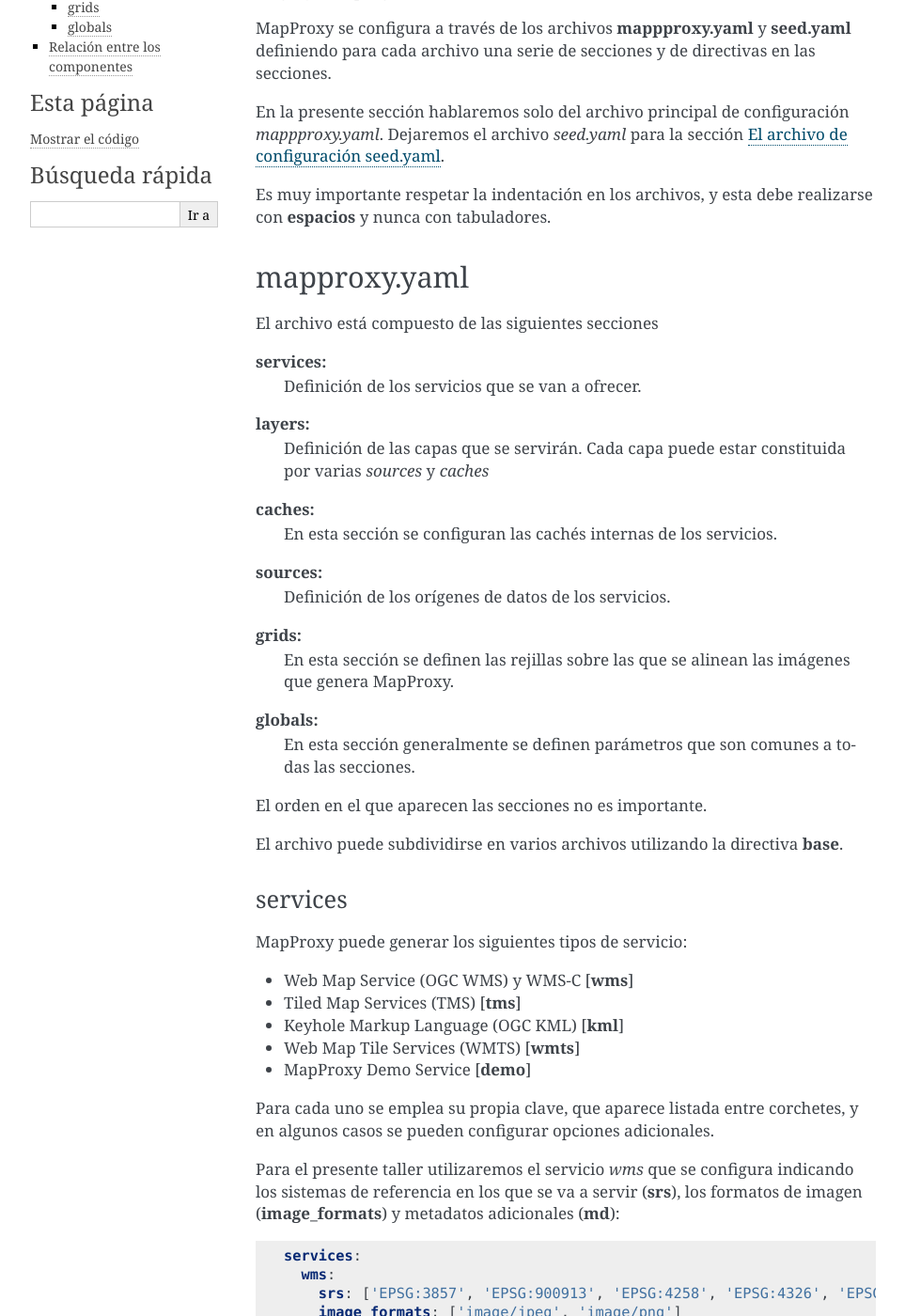
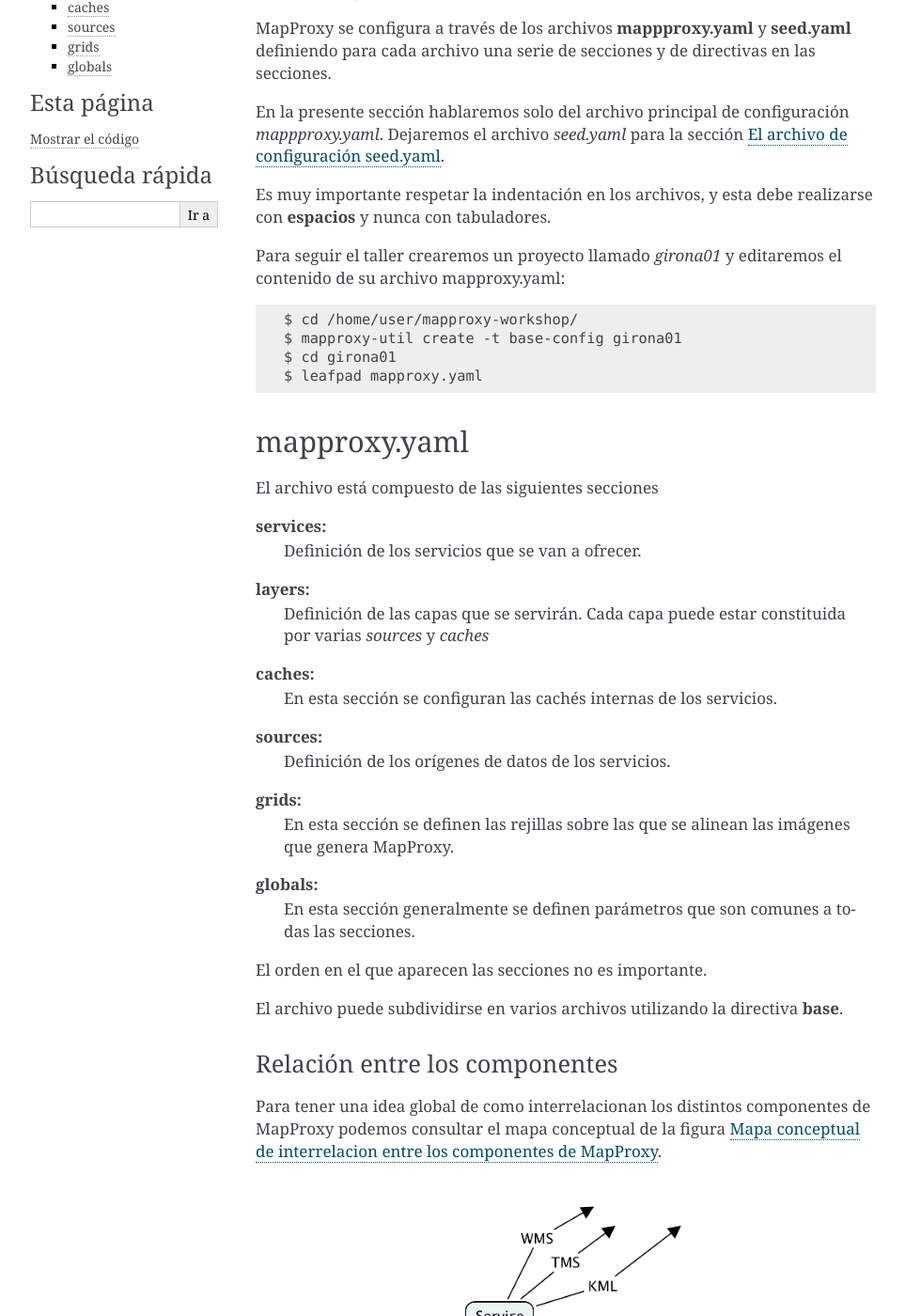
Before and after one commit to geoinquietosvlc/mapproxy-workshop, a Sphinx documentation site: the page built from doc/source/elarchivodeconfiguracion.rst, in a window 1280 px wide and 1400 px high, scrolled down 301 px. Shown: the whole window at 94% size, without its empty margins (148-1111 px from the left). Built offline with Sphinx 7.4.7, drawn with Linux system fonts in a browser that asks for light colours; some of the changed text lies outside the part shown.

Commit message:
ARCHIVO: elarchivodeconfiguracion.rst
Introducción

Añadida una pequeña sección de código para que nadie se pierda y para que inicien un proyecto y vayan sustituyendo conforme se ven las secciones.

mapproxy.yaml

Movida sección «Relación entre los componentes» y convertida en subsección de «mapproxy.yaml»

Añadidas referencias a las sustituciones que tienen que ir haciendo.

Notas al pie

Actualizados los enlaces  a 1.6.0

ARCHIVO: acelerar-wms.rst
Añadida sugerencia sobre como empezar con un proyecto limpio y como parar un servidor de producción.

ARCHIVO: instalacion-configuracion.rst
Actualizada la referencia de bit.ly al nuevo PDF http://bit.ly/mapproxy-workshop-gviii

```diff
--- a/doc/source/elarchivodeconfiguracion.rst
+++ b/doc/source/elarchivodeconfiguracion.rst
@@ -1,17 +1,31 @@
 El archivo de configuración mappproxy.yaml
 =============================================
-
 
 Introducción
 ---------------------------------
 
-Las diferentes funcionalidades de MapProxy se configuran a través de archivos *YAML* que es un estandar de serialización de datos que se emplea en diversos lenguajes de programación.
+Las diferentes funcionalidades de MapProxy se configuran a través de archivos
+*YAML* que es un estandar de serialización de datos que se emplea en diversos
+lenguajes de programación.
 
-MapProxy se configura a través de los archivos **mappproxy.yaml** y **seed.yaml** definiendo para cada archivo una serie de secciones y de directivas en las secciones.
+MapProxy se configura a través de los archivos **mappproxy.yaml** y
+**seed.yaml** definiendo para cada archivo una serie de secciones y de
+directivas en las secciones.
 
-En la presente sección hablaremos solo del archivo principal de configuración *mappproxy.yaml*. Dejaremos el archivo *seed.yaml* para la sección :ref:`elarchivodeseeding`.
+En la presente sección hablaremos solo del archivo principal de configuración
+*mappproxy.yaml*. Dejaremos el archivo *seed.yaml* para la sección
+:ref:`elarchivodeseeding`.
 
-Es muy importante respetar la indentación en los archivos, y esta debe realizarse con **espacios** y nunca con tabuladores.
+Es muy importante respetar la indentación en los archivos, y esta debe
+realizarse con **espacios** y nunca con tabuladores.
+
+Para seguir el taller crearemos un proyecto llamado *girona01* y editaremos el
+contenido de su archivo mapproxy.yaml::
+
+    $ cd /home/user/mapproxy-workshop/
+    $ mapproxy-util create -t base-config girona01
+    $ cd girona01
+    $ leafpad mapproxy.yaml
 
 mapproxy.yaml
 --------------------------------
@@ -38,7 +52,23 @@
 
 El orden en el que aparecen las secciones no es importante.
 
-El archivo puede subdividirse en varios archivos utilizando la directiva **base**.
+El archivo puede subdividirse en varios archivos utilizando la directiva
+**base**.
+
+Relación entre los componentes
+^^^^^^^^^^^^^^^^^^^^^^^^^^^^^^^^^^^^^^^^^^^^^^^^^^^^^^^^
+
+Para tener una idea global de como interrelacionan los distintos componentes de
+MapProxy podemos consultar el mapa conceptual de la figura :ref:`mcmapproxy`.
+
+.. _mcmapproxy:
+
+.. figure:: img/Esquema_funcionamiento_MapProxy.png
+   :align: center
+   :width: 500px
+   :alt: Mapa conceptual de interrelacion entre los componentes de MapProxy
+
+   Mapa conceptual de interrelacion entre los componentes de MapProxy
 
 services
 ^^^^^^^^^^^^^^^^^^^^^^^^^^^^
@@ -51,9 +81,15 @@
 * Web Map Tile Services (WMTS) [**wmts**]
 * MapProxy Demo Service [**demo**]
 
-Para cada uno se emplea su propia clave, que aparece listada entre corchetes, y en algunos casos se pueden configurar opciones adicionales.
+Para cada uno se emplea su propia clave, que aparece listada entre corchetes, y
+en algunos casos se pueden configurar opciones adicionales.
 
-Para el presente taller utilizaremos el servicio *wms* que se configura indicando los sistemas de referencia en los que se va a servir (**srs**), los formatos de imagen (**image_formats**) y metadatos adicionales (**md**):
+Para el presente taller utilizaremos el servicio *wms* que se configura
+indicando los sistemas de referencia en los que se va a servir (**srs**), los
+formatos de imagen (**image_formats**) y metadatos adicionales (**md**):
+
+Remplaza el contenido de la sección *services* por el contenido que hay a
+continuación:
 
 .. code-block:: yaml
 
@@ -75,15 +111,22 @@
             Este servicio tiene únicamente objetivos educativos.
           fees: 'None'
 
-Puede encontrarse una descripción más completa de las claves y opciones de los servicios en `la página de documentación de services de MapProxy`_
+Puede encontrarse una descripción más completa de las claves y opciones de los
+servicios en `la página de documentación de services de MapProxy`_
 
 layers
 ^^^^^^^^^^^^^^^^^^^^^^^^^^^^
 
-Las capas definen la información que MapProxy proporciona y están formadas por una lista (una lista de *YAML*) de pares clave - valor.
+Las capas definen la información que MapProxy proporciona y están formadas por
+una lista (una lista de *YAML*) de pares clave - valor.
 
-La información mínima que se requiere es el nombre (**name**) como identificador único, el título (**title**) como pequeña descripción y el origen u orígenes de datos (del propio archivo de MapProxy) que la conforman (**source**):
+La información mínima que se requiere es el nombre (**name**) como identificador
+único, el título (**title**) como pequeña descripción y el origen u orígenes de
+datos (del propio archivo de MapProxy) que la conforman (**source**):
 
+
+Remplaza el contenido de la sección *layers* por el contenido que hay a
+continuación:
 
 .. code-block:: yaml
 
@@ -93,12 +136,19 @@
         sources: [icc_wms]
 
 
-Puede encontrarse más información sobre las capas así como otros parámetros configurables de las mismas en `la sección de layers de la página de configuración de la documentación de MapProxy <http://mapproxy.org/docs/1.5.0/configuration.html#layers>`_
+Puede encontrarse más información sobre las capas así como otros parámetros configurables de las mismas en `la sección de layers de la página de configuración de la documentación de MapProxy`_
 
 caches
 ^^^^^^^^^^^^^^^^^^^^^^^^^^^^
 
-En *caches* se configura la manera en la que se almacena una copia de la información en disco, para no tenerla que volver a pedir al servidor. La información que hay que proporcionar en este caso es el origen de datos (**sources**) y el grid o grids (**grids**) sobre los que queremos guardar los cachés. En caso de haber varios grids se creará una caché separada por cada capa y cada *grid*
+En *caches* se configura la manera en la que se almacena una copia de la
+información en disco, para no tenerla que volver a pedir al servidor. La
+información que hay que proporcionar en este caso es el origen de datos
+(**sources**) y el grid o grids (**grids**) sobre los que queremos guardar los
+cachés. En caso de haber varios grids se creará una caché separada por cada capa
+y cada *grid*
+
+Remplaza el contenido de la sección *caches* por el contenido que hay a continuación:
 
 .. code-block:: yaml
 
@@ -113,6 +163,8 @@
 ^^^^^^^^^^^^^^^^^^^^^^^^^^^^
 
 En esta sección se definen los diferentes orígenes de datos de los servicios que ofrece el archivo de MapProxy, se define el nombre del origen de datos y se configuran parámetros del mismo como el tipo (**type**) del que admite *wms*, *tiles*, *mapserver*, *mapnik* y *debug*. Cada tipo tiene sus propias configuraciones.
+
+Remplaza el contenido de la sección *sources* por el contenido que hay a continuación:
 
 .. code-block:: yaml
 
@@ -132,9 +184,17 @@
 grids
 ^^^^^^^^^^^^^^^^^^^^^^^^^^^^
 
-La sección de grids define las rejillas que emplea MapProxy a nivel interno para almacenar las imágenes generadas. Hay varias opciones de configuración, muchas pueden emplearse simultáneamente aunque tengan efectos contradictorios y produzcan resultados ambiguos.
+La sección de grids define las rejillas que emplea MapProxy a nivel interno para
+almacenar las imágenes generadas. Hay varias opciones de configuración, muchas
+pueden emplearse simultáneamente aunque tengan efectos contradictorios y
+produzcan resultados ambiguos.
 
-En general lo mínimo a definir *debería* ser el nombre, el sistema de referencia (**srs**), el *bounding box* (**bbox**) y las resoluciones (**min_res** y **max_res**) aunque en los grids que están basados en otros grids la lista de parámetros puede ser menor.
+En general lo mínimo a definir *debería* ser el nombre, el sistema de referencia
+(**srs**), el *bounding box* (**bbox**) y las resoluciones (**min_res** y
+**max_res**) aunque en los grids que están basados en otros grids la lista de
+parámetros puede ser menor.
+
+Remplaza el contenido de la sección *grids* por el contenido que hay a continuación:
 
 .. code-block:: yaml
 
@@ -146,14 +206,17 @@
         min_res: 2000
         max_res: .5
 
-.. attention:: La resolución se mide en unidades del SRS por pixel. Como estamos usando EPSG:25831, que es una proyección UTM, podemos suponer que la resolución mínima es de 2000 metros/pixel y la máxima de 50 cm/pixel.
+.. attention:: La resolución se mide en unidades del SRS por pixel. Como estamos
+   usando EPSG:25831, que es una proyección UTM, podemos suponer que la
+   resolución mínima es de 2000 metros/pixel y la máxima de 50 cm/pixel.
 
 Se puede consultar más información sobre las claves en la `sección de grids de la página de configuración de la documentación de MapProxy`_
 
 globals
 ^^^^^^^^^^^^^^^^^^^^^^^^^^^^
 
-En esta sección se colocan directivas y claves que son comunes a todas las otras secciones o son internas de MapProxy.
+En esta sección se colocan directivas y claves que son comunes a todas las otras
+secciones o son internas de MapProxy.
 
 .. code-block:: yaml
 
@@ -166,26 +229,16 @@
           resampling_method: bilinear
           jpeg_quality: 90
 
-.. attention:: Si el directorio de caché no empieza por una barra "/", se supone que es un directorio *relativo* a donde se encuentre el fichero ``mapproxy.yaml``.
+.. attention:: Si el directorio de caché no empieza por una barra "/", se supone
+   que es un directorio *relativo* a donde se encuentre el fichero
+   ``mapproxy.yaml``.
 
 Una vez más hay amplia información sobre las claves y directivas en la `sección de globals de la página de configuración de la documentación de MapProxy`_
 
-Relación entre los componentes
-----------------------------------
 
-Para tener una idea global de como interrelacionan los distintos componentes de MapProxy podemos consultar el mapa conceptual de la figura :ref:`mcmapproxy`.
-
-.. _mcmapproxy:
-
-.. figure:: img/Esquema_funcionamiento_MapProxy.png
-   :align: center
-   :width: 500px
-   :alt: Mapa conceptual de interrelacion entre los componentes de MapProxy
-
-   Mapa conceptual de interrelacion entre los componentes de MapProxy
-
-.. _la página de documentación de services de MapProxy: http://mapproxy.org/docs/1.5.0/services.html
-.. _la sección de caches de la página de configuración de la documentación de MapProxy: http://mapproxy.org/docs/1.5.0/configuration.html#caches
-.. _la página de sources de la documentación de MapProxy: http://mapproxy.org/docs/1.5.0/sources.html
-.. _sección de globals de la página de configuración de la documentación de MapProxy: http://mapproxy.org/docs/1.5.0/configuration.html#globals
-.. _sección de grids de la página de configuración de la documentación de MapProxy: http://mapproxy.org/docs/1.5.0/configuration.html#id5
+.. _la página de documentación de services de MapProxy: http://mapproxy.org/docs/1.6.0/services.html
+.. _la sección de layers de la página de configuración de la documentación de MapProxy: http://mapproxy.org/docs/1.6.0/configuration.html#layers
+.. _la sección de caches de la página de configuración de la documentación de MapProxy: http://mapproxy.org/docs/1.6.0/configuration.html#caches
+.. _la página de sources de la documentación de MapProxy: http://mapproxy.org/docs/1.6.0/sources.html
+.. _sección de globals de la página de configuración de la documentación de MapProxy: http://mapproxy.org/docs/1.6.0/configuration.html#globals
+.. _sección de grids de la página de configuración de la documentación de MapProxy: http://mapproxy.org/docs/1.6.0/configuration.html#id5
--- a/doc/source/instalacion-configuracion.rst
+++ b/doc/source/instalacion-configuracion.rst
@@ -35,7 +35,7 @@
 ejecutar::
 
   $ mkdir mapproxy-workshop
-  $ wget -O mapproxy-workshop/mapproxy-workshop.pdf "http://bit.ly/mapproxy-workshop"
+  $ wget -O mapproxy-workshop/mapproxy-workshop.pdf "http://bit.ly/mapproxy-workshop-gviii"
 
 ..  $ git clone https://github.com/geoinquietosvlc/mapproxy-workshop.git
 
```
Also changed, not shown: doc/source/ejercicios/acelerar-wms.rst (+16 -0 lines), 1 other file.
